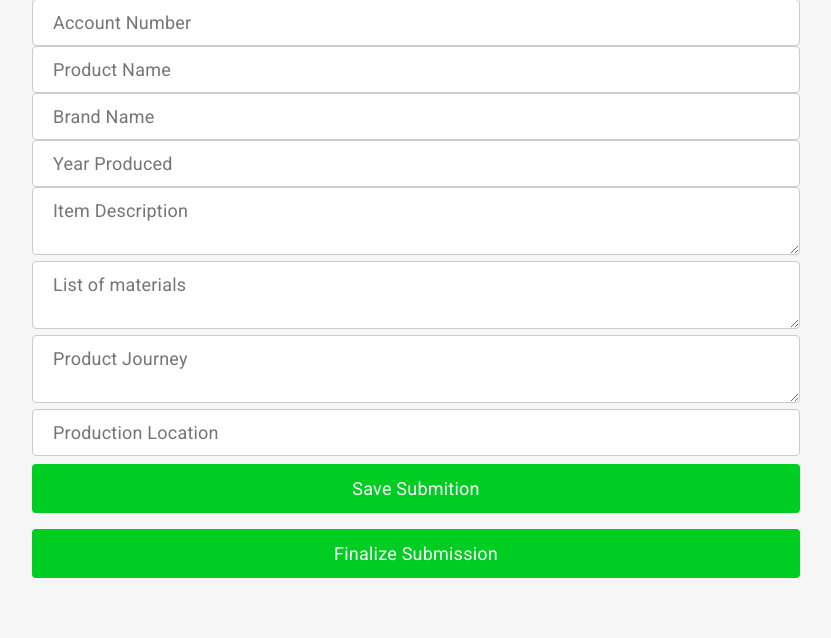
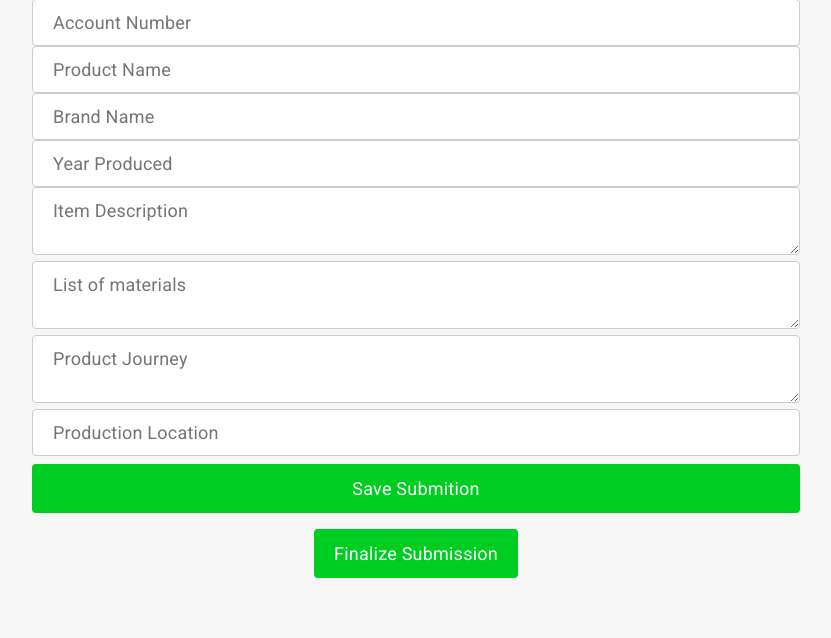
Before and after one commit to Johnson-Su/Certi-Chain, a Flask app: template blockchain_server/app/templates/companyside.html in a window 1280 px wide. Shown: the part 162-800 px from the top of the page, without its empty margins (224-1055 px from the left). Run offline with Flask 2, Linux system fonts and the light colour scheme; the template is opened without the code that fills it, so the values that code supplies are empty; some libraries are stand-ins or nearby versions.

Commit message:
changed button to form

```diff
--- a/blockchain_server/app/templates/companyside.html
+++ b/blockchain_server/app/templates/companyside.html
@@ -64,7 +64,9 @@
         {% endif %}
 
       <div class="row d-flex justify-content-center">
-        <button type="button" class="companysidebutton">Finalize Submission</button>
+        <form action="/start_mine" id="start_mine" method="POST">
+          <input type="submit" value="Finalize Submission" class="companysidebutton">
+        </form>
       </div>
     </div>
 
```
